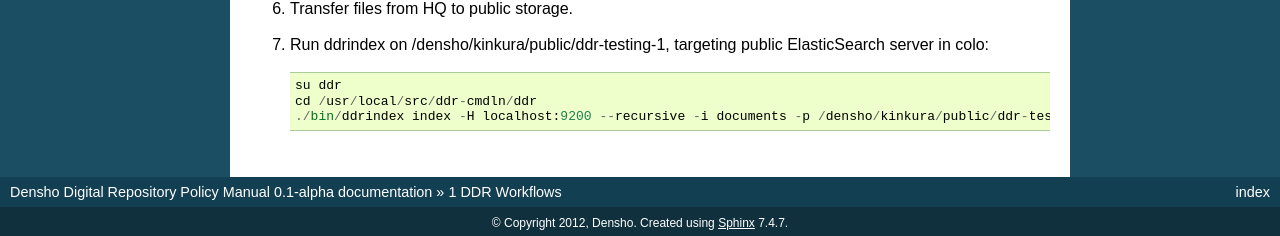
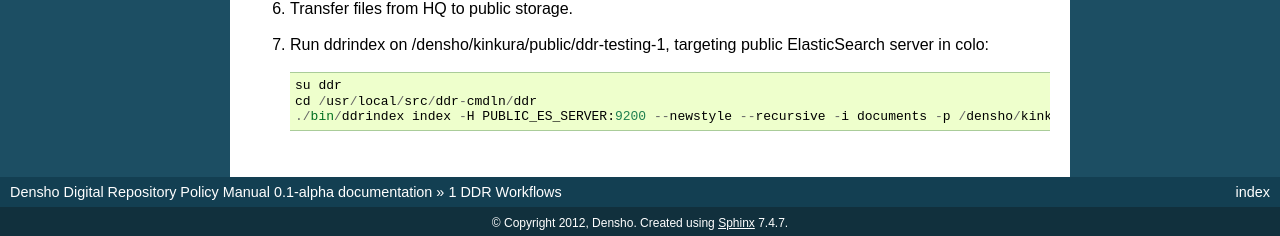
Before and after one commit to denshoproject/ddr-manual, a Sphinx documentation site: the page built from source/admins/workflows.rst, in a window 1280 px wide. Shown: the part 1358-1594 px from the top of the page. Built offline with Sphinx 7.4.7, drawn with Linux system fonts in a browser that asks for light colours.

Commit message:
Update workflows.rst

```diff
--- a/source/admins/workflows.rst
+++ b/source/admins/workflows.rst
@@ -69,4 +69,4 @@ At Densho HQ, using "ddr-testing-1" example collection repo:
 
     su ddr
     cd /usr/local/src/ddr-cmdln/ddr
-    ./bin/ddrindex index -H localhost:9200 --recursive -i documents -p /densho/kinkura/public/ddr-testing-1
+    ./bin/ddrindex index -H PUBLIC_ES_SERVER:9200 --newstyle --recursive -i documents -p /densho/kinkura/public/ddr-testing-1
```
